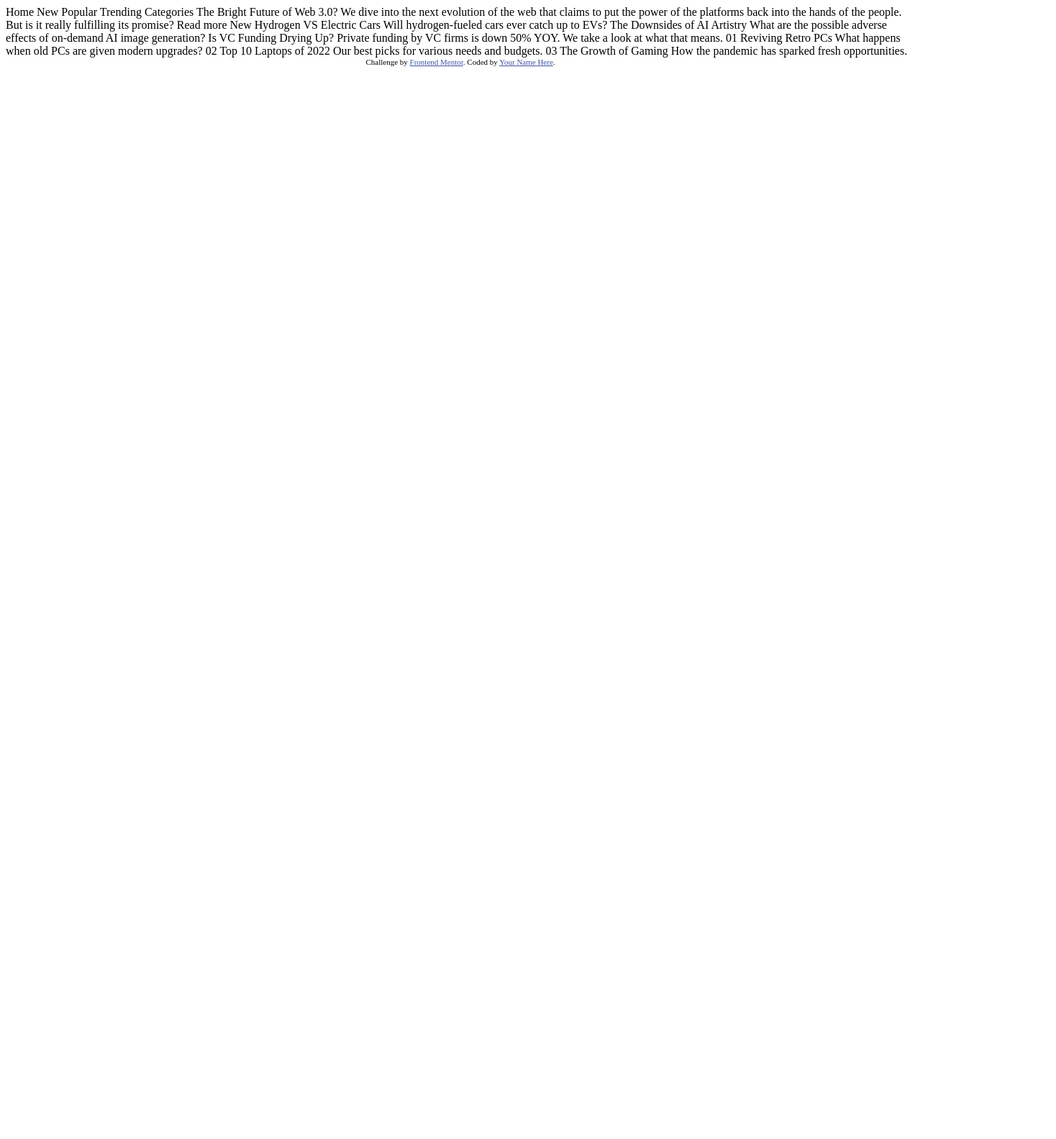
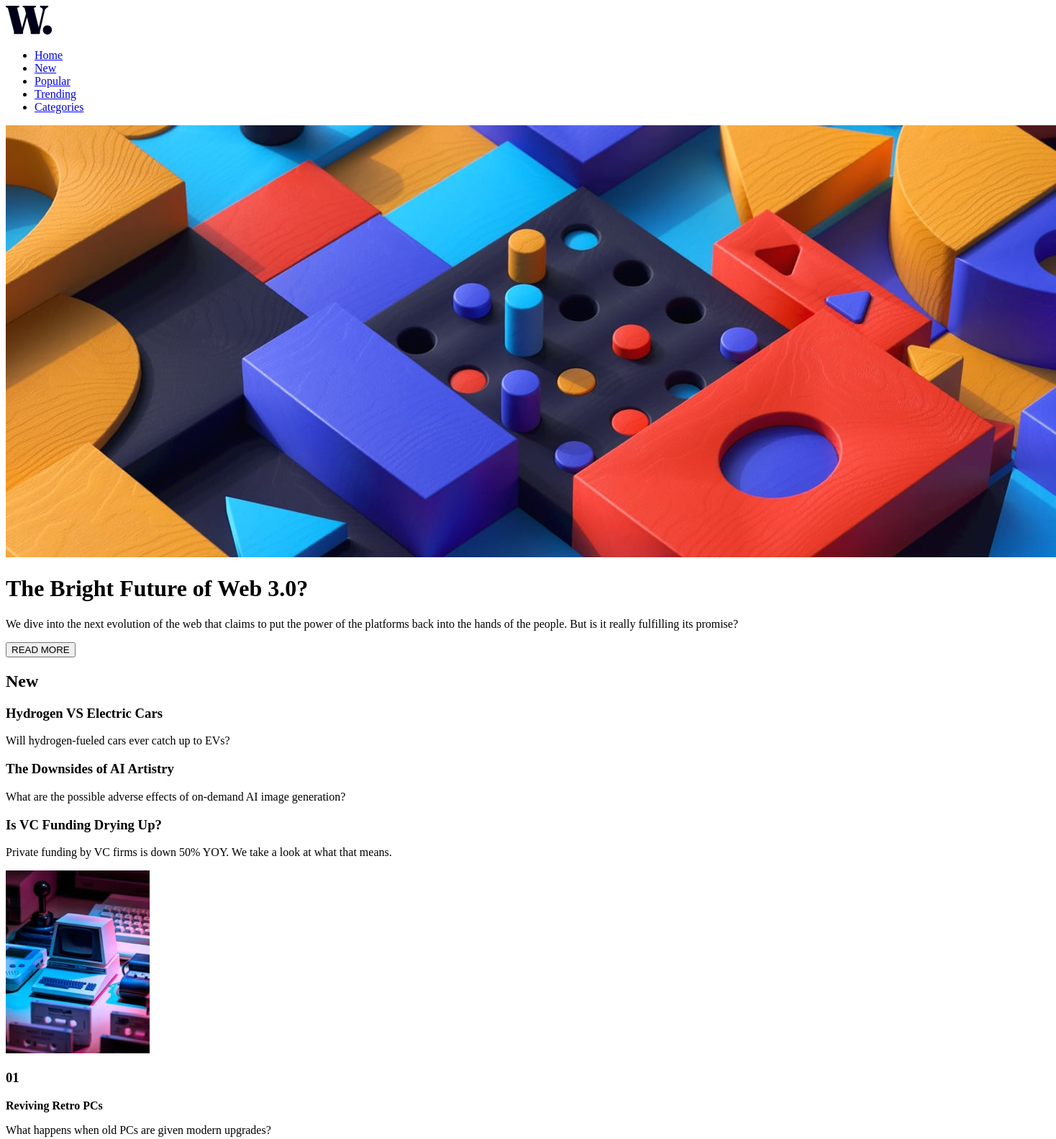
Before and after one commit to Frank-incense/Frank-incense.github.io, a plain HTML site: page news-homepage-main/index.html in a window 1280 px wide. Shown: the top 1582 px of the page at 72% size, 1468 px wide, since content can reach past the window. Before the commit the page ends 800 px from the top, so only its background shows below. Drawn offline with Linux system fonts and the light colour scheme.

Commit message:
The first ever commit of this project.

```diff
--- a/news-homepage-main/index.html
+++ b/news-homepage-main/index.html
@@ -15,46 +15,90 @@
   </style>
 </head>
 <body>
-
-  Home
-  New
-  Popular
-  Trending
-  Categories
-
-  The Bright Future of Web 3.0?
-
-  We dive into the next evolution of the web that claims to put the power of the platforms back into the hands of the people.
-  But is it really fulfilling its promise?
-
-  Read more
-
-  New
-
-  Hydrogen VS Electric Cars
-  Will hydrogen-fueled cars ever catch up to EVs?
-
-  The Downsides of AI Artistry
-  What are the possible adverse effects of on-demand AI image generation?
-
-  Is VC Funding Drying Up?
-  Private funding by VC firms is down 50% YOY. We take a look at what that means.
-
-  01
-  Reviving Retro PCs
-  What happens when old PCs are given modern upgrades?
-
-  02
-  Top 10 Laptops of 2022
-  Our best picks for various needs and budgets.
-
-  03
-  The Growth of Gaming
-  How the pandemic has sparked fresh opportunities.
-
+  <header>
+    <div>
+      <a href="index.html">
+        <img src="assets/images/logo.svg" alt="">
+      </a>
+      <nav class="nav_elements">
+        <ul>
+          <li><a href="#">Home</a></li>
+          <li><a href="#">New</a></li>
+          <li><a href="#">Popular</a></li>
+          <li><a href="#">Trending</a></li>
+          <li><a href="#">Categories</a></li>
+        </ul>
+      </nav>
+    </div>
+  </header>
+  <main>
+    <div class="left_panel">
+      <img src="assets/images/image-web-3-desktop.jpg" alt="">
+      <div class="page_title">
+        <h1>The Bright Future of Web 3.0?</h1>
+      </div>
+      <div class="page_description">
+        <p class="description">
+          We dive into the next evolution of the web that claims
+          to put the power of the platforms back into the hands of
+          the people. But is it really fulfilling its promise?
+        </p>
+        <input type="button" value="READ MORE" class="btn">
+      </div>
+    </div>
+    <div class="right_panel">
+      <article>
+        <h2>New</h2>
+        <h3>Hydrogen VS Electric Cars</h3>
+        <p class="description">
+          Will hydrogen-fueled cars ever catch up to EVs?
+        </p>
+      </article>
+      <article>
+        <h3>The Downsides of AI Artistry</h3>
+        <p class="description">
+          What are the possible adverse effects of on-demand AI
+          image generation?
+        </p>
+      </article>
+      <article>
+        <h3>Is VC Funding Drying Up?</h3>
+        <p class="description">
+          Private funding by VC firms is down 50% YOY. We take a
+          look at what that means.
+        </p>
+      </article>
+    </div>
+  </main>
+  <footer>
+    <section>
+      <img src="assets/images/image-retro-pcs.jpg" alt="">
+      <div>
+        <h3>01</h3>
+        <p><strong>Reviving Retro PCs</strong></p>
+        <p>What happens when old PCs are given modern upgrades?</p>
+      </div>
+    </section>
+    <section>
+      <img src="assets/images/image-top-laptops.jpg" alt="">
+      <div>
+        <h3>02</h3>
+        <p><strong>Top 10 Laptops of 2022</strong></p>
+        <p>Our best picks for various needs and budgets.</p>
+      </div>
+    </section>
+    <section>
+      <img src="assets/images/image-gaming-growth.jpg" alt="">
+      <div>
+        <h3>03</h3>
+        <p><strong>The Growth of Gaming</strong></p>
+        <p>How the pandemic has sparked fresh opportunities.</p>
+      </div>
+    </section>
+  </footer>
   <div class="attribution">
     Challenge by <a href="https://www.frontendmentor.io?ref=challenge" target="_blank">Frontend Mentor</a>.
-    Coded by <a href="#">Your Name Here</a>.
+    Coded by <a href="#">Frankincense Wesley</a>.
   </div>
 </body>
 </html>
```
Also changed, not shown: news-homepage-main/assets/jscript/index.js (added), news-homepage-main/assets/style.css (added).
